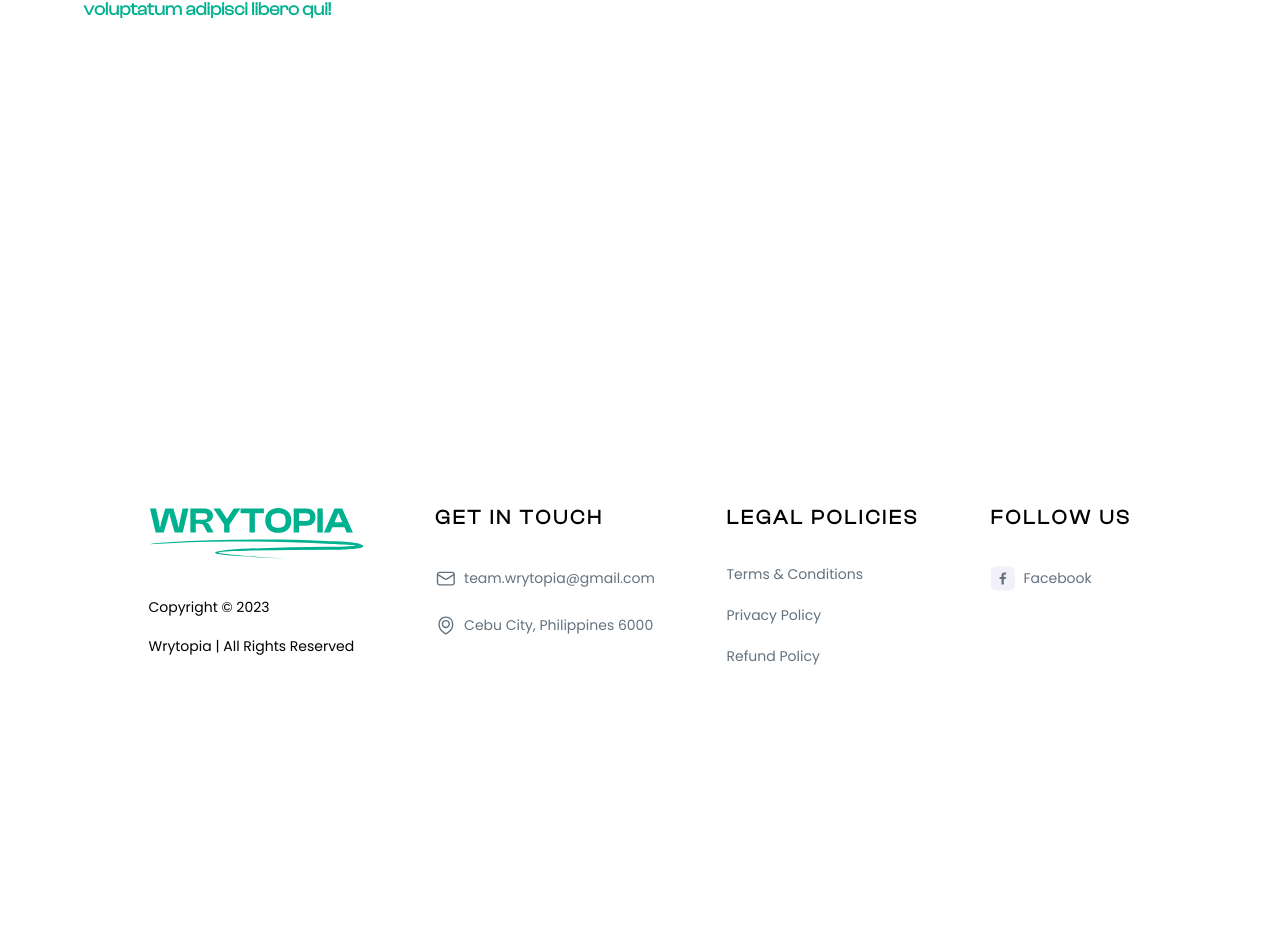
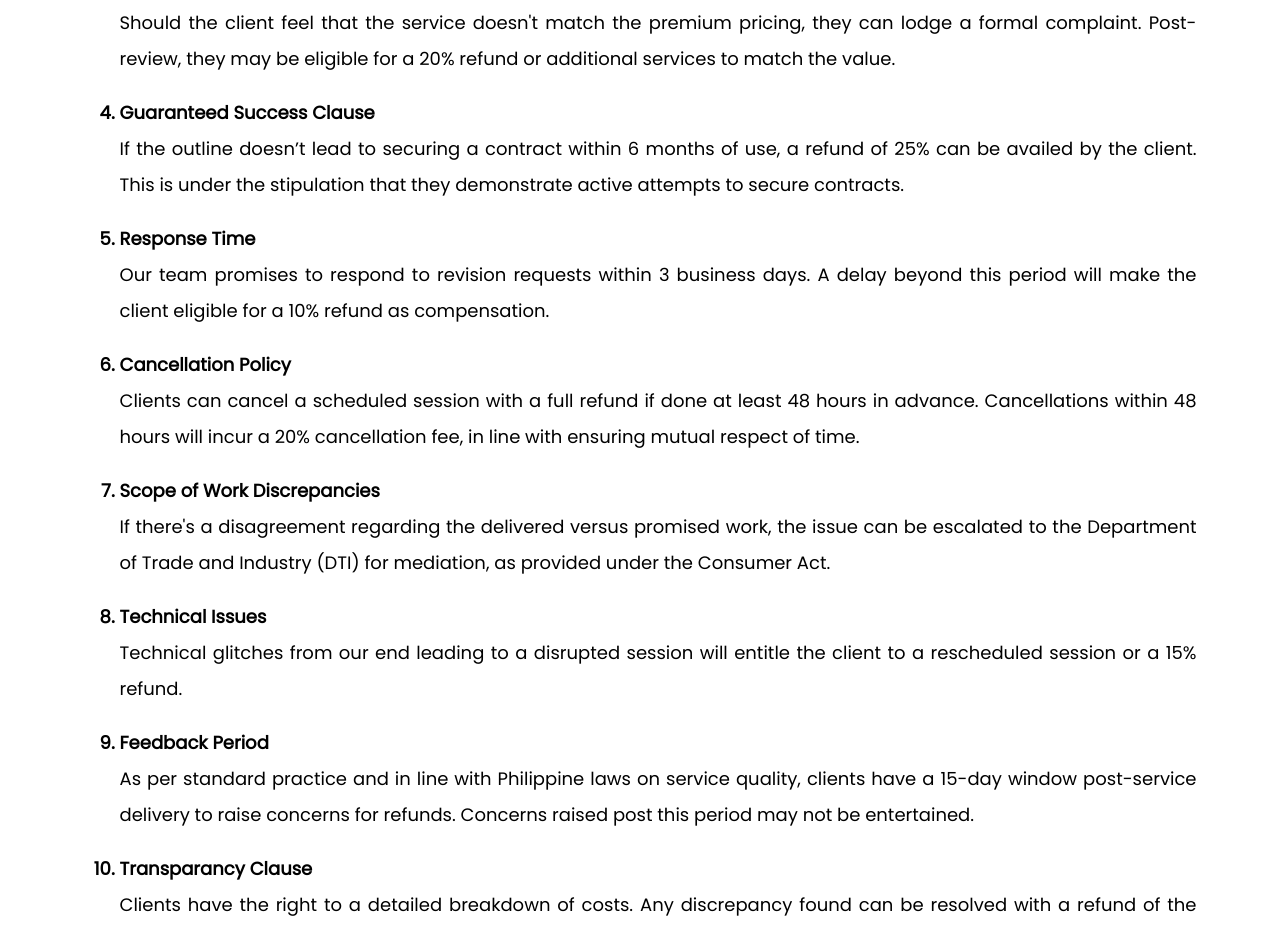
Before and after one commit to cup-noodlehS/wrytopia-v2.0, a Vue app: page /refund-policy in a window 1280 px wide. Shown: the part 596-1527 px from the top of the page. Before the commit the page ends 1355 px from the top, so only its background shows below. Built offline with nearby package versions, Linux system fonts and the light colour scheme.

Commit message:
Added refund policy

```diff
--- a/src/views/refundPolicy.vue
+++ b/src/views/refundPolicy.vue
@@ -2,30 +2,69 @@
   <div class="container">
     <h1>Refund Policy</h1>
     <hr />
-    Lorem ipsum dolor sit amet consectetur adipisicing elit. In autem voluptatum
-    iste ut at laborum distinctio dolore? Distinctio at cumque expedita facilis
-    magni sit! Cum voluptas doloribus explicabo labore non. Lorem ipsum dolor
-    sit amet consectetur adipisicing elit. Optio rerum voluptate deleniti
-    temporibus natus a? Nostrum ipsa omnis esse qui repudiandae, recusandae sint
-    placeat accusamus soluta quia natus, sunt animi! Lorem ipsum dolor sit amet
-    consectetur adipisicing elit. Harum placeat blanditiis quo quis numquam
-    quia. Sunt nihil tenetur aspernatur voluptate sint culpa praesentium nam.
-    Animi beatae pariatur nam necessitatibus repudiandae. Lorem, ipsum dolor sit
-    amet consectetur adipisicing elit. Quo expedita molestiae tempora sunt!
-    Odit, ipsam, doloribus illum eligendi rem quibusdam debitis incidunt dolores
-    repellendus perspiciatis veritatis consequatur. Exercitationem, quibusdam
-    ab!
-    <br /><br />
-    Lorem ipsum dolor sit amet consectetur adipisicing elit. Quam quasi facere
-    in perspiciatis, quaerat quia assumenda eos labore totam, eius reiciendis
-    harum qui nobis soluta repellat voluptatibus dolorum, ipsa saepe! Lorem
-    ipsum dolor sit amet consectetur adipisicing elit. Voluptatibus animi quae
-    voluptatum ratione nesciunt soluta commodi, reprehenderit id alias? Nesciunt
-    laudantium dignissimos nihil similique exercitationem odio quibusdam iure
-    consequuntur qui? Lorem ipsum, dolor sit amet consectetur adipisicing elit.
-    Culpa eaque quia similique. Omnis est sit illo temporibus dignissimos
-    accusamus, qui eveniet laboriosam. Neque error tenetur amet voluptatum
-    adipisci libero qui!
+    <ol>
+      <li class="bold">Unsatisfactory initial Session</li>
+      <p>
+        Clients dissatisfied with the initial one-on-one session may request a
+        50% refund within 7 days of the session. Alternatively, they can opt for
+        a redo of the session with another team member at no extra charge.
+      </p>
+      <li class="bold">Unlimited Revision Clause</li>
+      <p>
+        Clients have the right to unlimited revisions as promised. However, if
+        after 5 revisions, the client remains unsatisfied, they may request a
+        refund of up to 30% of the service fee. This is in line with ensuring
+        good faith and fair dealings, as mandated by the Consumer Act.
+      </p>
+      <li class="bold">Premium Pricing Concerns</li>
+      <p>
+        Should the client feel that the service doesn't match the premium
+        pricing, they can lodge a formal complaint. Post-review, they may be
+        eligible for a 20% refund or additional services to match the value.
+      </p>
+      <li class="bold">Guaranteed Success Clause</li>
+      <p>
+        If the outline doesn’t lead to securing a contract within 6 months of
+        use, a refund of 25% can be availed by the client. This is under the
+        stipulation that they demonstrate active attempts to secure contracts.
+      </p>
+      <li class="bold">Response Time</li>
+      <p>
+        Our team promises to respond to revision requests within 3 business
+        days. A delay beyond this period will make the client eligible for a 10%
+        refund as compensation.
+      </p>
+      <li class="bold">Cancellation Policy</li>
+      <p>
+        Clients can cancel a scheduled session with a full refund if done at
+        least 48 hours in advance. Cancellations within 48 hours will incur a
+        20% cancellation fee, in line with ensuring mutual respect of time.
+      </p>
+      <li class="bold">Scope of Work Discrepancies</li>
+      <p>
+        If there's a disagreement regarding the delivered versus promised work,
+        the issue can be escalated to the Department of Trade and Industry (DTI)
+        for mediation, as provided under the Consumer Act.
+      </p>
+      <li class="bold">Technical Issues</li>
+      <p>
+        Technical glitches from our end leading to a disrupted session will
+        entitle the client to a rescheduled session or a 15% refund.
+      </p>
+      <li class="bold">Feedback Period</li>
+      <p>
+        As per standard practice and in line with Philippine laws on service
+        quality, clients have a 15-day window post-service delivery to raise
+        concerns for refunds. Concerns raised post this period may not be
+        entertained.
+      </p>
+      <li class="bold">Transparancy Clause</li>
+      <p>
+        Clients have the right to a detailed breakdown of costs. Any discrepancy
+        found can be resolved with a refund of the overcharged amount, as
+        aligned with the transparency provisions of the Philippine Consumer Act.
+      </p>
+    </ol>
   </div>
 </template>
 <style scoped>
@@ -34,4 +73,19 @@
   margin-top: 150px;
   text-align: justify;
 }
+* {
+  color: black !important;
+  font-family: "Poppins" !important;
+  font-weight: 400 !important;
+  line-height: 200% !important;
+}
+strong {
+  font-weight: 800 !important;
+}
+a {
+  color: #00b18f !important;
+}
+.bold {
+  font-weight: bold !important;
+}
 </style>
```
